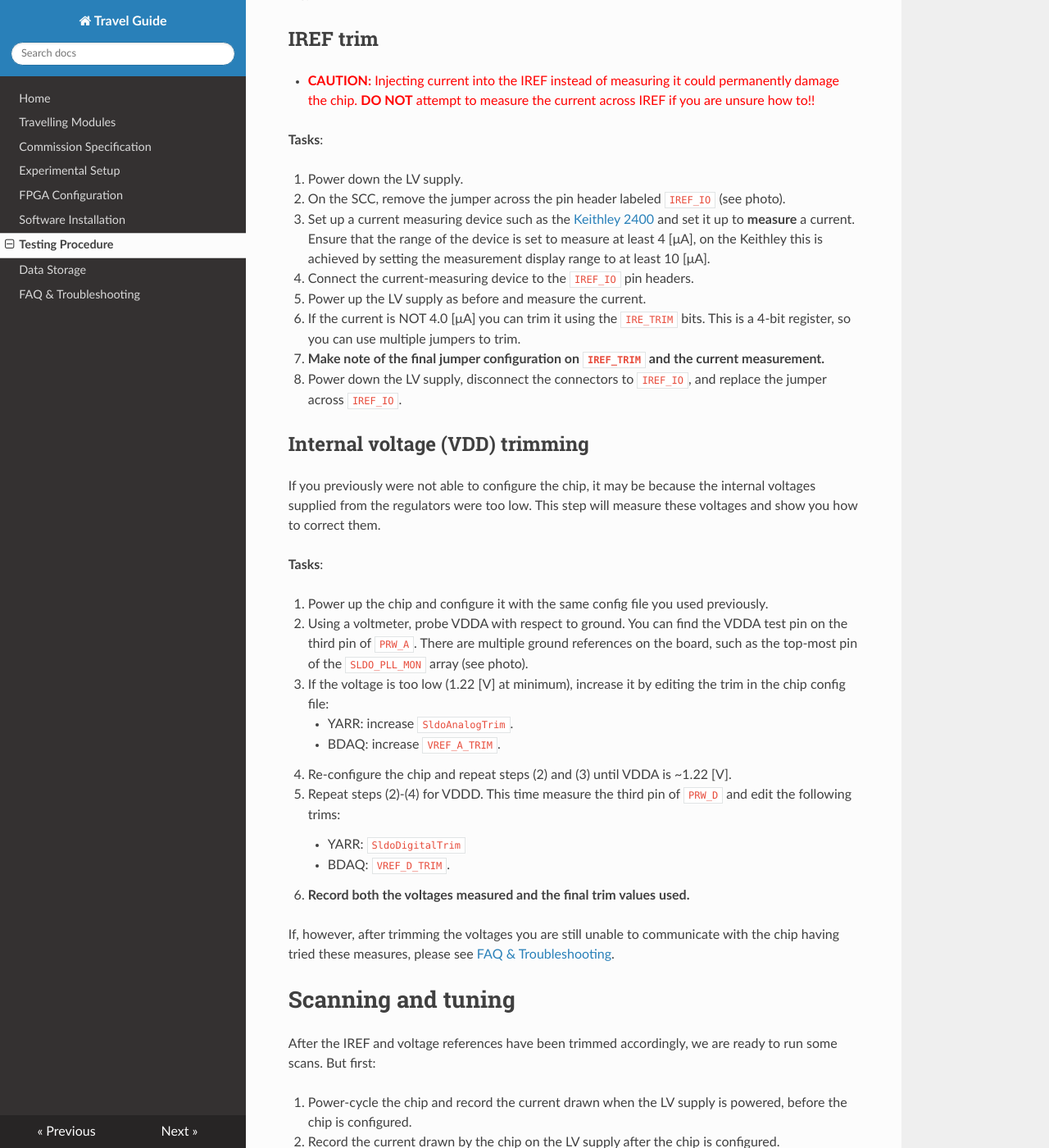
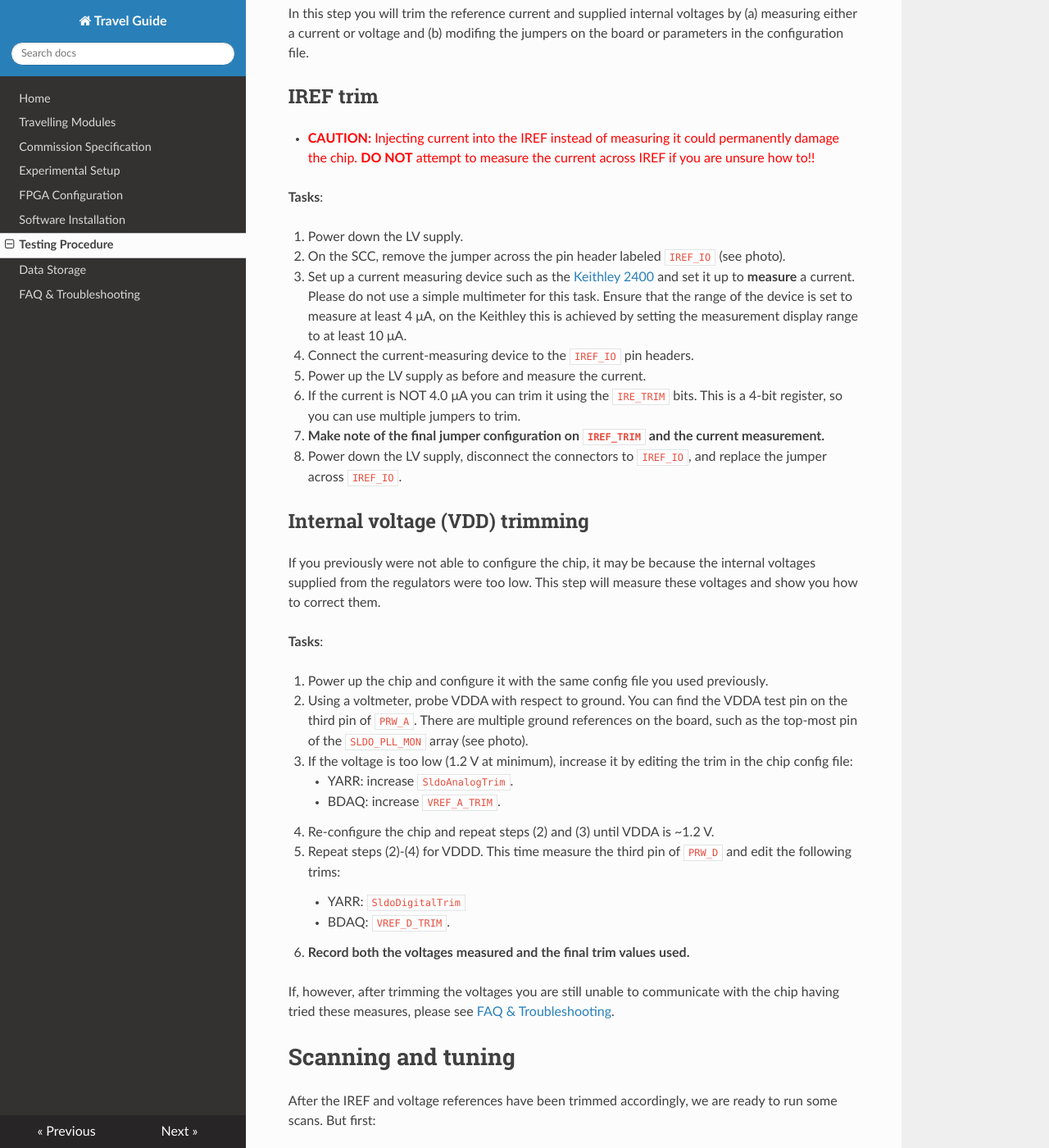
Before and after one commit to lime86/TravellingModule, an MkDocs documentation site: the page built from docs/procedure.md, in a window 1280 px wide and 1400 px high, scrolled down 3384 px. Shown: the whole window at 82% size. Built offline with MkDocs 1.6.1, drawn with Linux system fonts in a browser that asks for light colours; nearby versions of some CDN libraries; old or Windows-style settings are respelled for this version of MkDocs; some of the changed text lies outside the part shown.

Commit message:
Making edits suggested in meeting which include updating images.

```diff
--- a/docs/procedure.md
+++ b/docs/procedure.md
@@ -18,7 +18,7 @@ These basic tasks should be performed upon recieving the package:
 
    1. Please note in the table, [here](https://twiki.cern.ch/twiki/bin/viewauth/Atlas/ContactDetails) when the module was recieved.
    2. Please take photos of the package, as well as performing a visual inspection of the module, being careful to note down (and photograph) any scratches or damage on the board. In addition, please check the wire bond connections under a microscope to make sure there is no detachment during transport.
-   3. Check that the jumpers on the Single Chip Card (SCC) are correct. Complete SCC configuration is listed [here](https://twiki.cern.ch/twiki/pub/RD53/RD53ATesting/RD53A_SCC_Configuration.pdf), but in particular make sure to check the following:
+   3. Check that the jumpers on the Single Chip Card (SCC) are correct. Complete SCC configuration is listed [here](https://twiki.cern.ch/twiki/pub/RD53/RD53ATesting/RD53A_SCC_Configuration.pdf) (note that it does not mention the `PLL_RST` pin header, which should have a jumper across it. Check page 3, which has a diagram of the jumpers.). In particular, note:
       * <span style="color:red">The pin headers labelled `PWR_A` and `PWR_D` (outlined in red box in image) should both be set to `VINA` and `VIND`, respectively. This is done by setting the jumper to connect the left and middle pin for each set of three pins (when the board is orientated as seen in the photo). <b>Setting these jumpers ensures the voltage regulators are used during operation. Setting these incorrectly could lead to permanent damage in the chip.</b></color>
       * Check that the PLL and CML drivers are being powered from VDDA by setting VDD_PLL_SEL and VDD_CML_SEL to VDDA, respectively (left most pins for each set of 6 in yellow box in photo).
       * Make sure, for normal operation, that both the `VREF_ADC` and `IREF_IO` pin headers both have jumpers on them.
@@ -38,9 +38,9 @@ With the chip inspected and jumpers set correctly on the SCC, make a quick check
 	mode at **1.8V**. *If using direct powering (not recommended) DO NOT exceed 1.3V, anything higher will likely to
 	result in <b>permanent damage</b>.*
 
-Connect the **Low Voltage (LV)** supply via molex to the `PWR_IN` connector, as shown in the photo below. If you are unclear as to how to set up your LV supply, please see the instructions in [Experimental setup](expsetup.md). Connect the SCC to your readout system (be it YARR or BDAQ) using a displayport connector, as seen in the photo.
+Connect the **Low Voltage (LV)** supply via Molex to the `PWR_IN` connector, as shown in the photo below. If you are unclear as to how to set up your LV supply, please see the instructions in [Experimental setup](expsetup.md). Connect the SCC to your readout system (be it YARR or BDAQ) using a displayport connector, as seen in the photo.
 
-![connectors](images/SCC_connectors.jpg)
+![connectors](images/SCC_connectorsEdit.jpg)
 
 Next, edit the configuration (config) file used for these tests. BDAQ and YARR use *different* default configs:
 
@@ -61,7 +61,7 @@ Next, edit the configuration (config) file used for these tests. BDAQ and YARR u
 Trim IREF and voltage regulators
 =================================
 
-![measurePins](images/SCC_labeled_new.jpg)
+![measurePins](images/SCC_labeled_yellowLabels.jpg)
 
 In this step you will trim the reference current and supplied internal voltages by (a) measuring either a current or voltage and (b) modifing the jumpers on the board or parameters in the configuration file.
 
@@ -74,10 +74,10 @@ In this step you will trim the reference current and supplied internal voltages
 
    1. Power down the LV supply.
    2. On the SCC, remove the jumper across the pin header labeled `IREF_IO` (see photo).
-   3. Set up a current measuring device such as the [Keithley 2400](http://research.physics.illinois.edu/bezryadin/labprotocol/Keithley2400Manual.pdf) and set it up to **measure** a current. Ensure that the range of the device is set to measure at least 4 [μA], on the Keithley this is achieved by setting the measurement display range to at least 10 [μA].
+   3. Set up a current measuring device such as the [Keithley 2400](http://research.physics.illinois.edu/bezryadin/labprotocol/Keithley2400Manual.pdf) and set it up to **measure** a current. Please do not use a simple multimeter for this task. Ensure that the range of the device is set to measure at least 4 μA, on the Keithley this is achieved by setting the measurement display range to at least 10 μA.
    4. Connect the current-measuring device to the `IREF_IO` pin headers.
    5. Power up the LV supply as before and measure the current.
-   6. If the current is NOT 4.0 [μA] you can trim it using the `IRE_TRIM` bits. This is a 4-bit register, so you can use multiple jumpers to trim.
+   6. If the current is NOT 4.0 μA you can trim it using the `IRE_TRIM` bits. This is a 4-bit register, so you can use multiple jumpers to trim.
    7. **Make note of the final jumper configuration on `IREF_TRIM` and the current measurement.**
    8. Power down the LV supply, disconnect the connectors to `IREF_IO`, and replace the jumper across `IREF_IO`.
 
@@ -89,10 +89,10 @@ If you previously were not able to configure the chip, it may be because the int
 
    1. Power up the chip and configure it with the same config file you used previously.
    2. Using a voltmeter, probe VDDA with respect to ground. You can find the VDDA test pin on the third pin of `PRW_A`. There are multiple ground references on the board, such as the top-most pin of the `SLDO_PLL_MON` array (see photo).
-   3. If the voltage is too low (1.22 [V] at minimum), increase it by editing the trim in the chip config file:
+   3. If the voltage is too low (1.2 V at minimum), increase it by editing the trim in the chip config file:
        * YARR: increase ``SldoAnalogTrim``.
 	   * BDAQ: increase ``VREF_A_TRIM``.
-   4. Re-configure the chip and repeat steps (2) and (3) until VDDA is ~1.22 [V].
+   4. Re-configure the chip and repeat steps (2) and (3) until VDDA is ~1.2 V.
    5. Repeat steps (2)-(4) for VDDD. This time measure the third pin of `PRW_D` and edit the following trims:
       * YARR: ``SldoDigitalTrim``
       * BDAQ: ``VREF_D_TRIM``.
@@ -118,7 +118,7 @@ The general scan procedure is as follows:
       * Digital scan
       * Analog scan
       * Threshold scan
-
+<br>
    * **Tuning scans** should be performed on each frontend separately. The tuning of the linear frontend has to start with _2000e_ and retuned to _1000e_ (execute step 1 and 2 with _2000e_ and repeat with _1000e_). The threshold of all three FE can be tuned to _1k e_. This is the recommended value for the travelling module. The ToT should be tuned to _8 bunch crossings_ at _10k electrons_:
 
       1. Global threshold tuning
@@ -131,7 +131,7 @@ The general scan procedure is as follows:
       * Threshold scan
       * ToT scan
       * Noise scan
-
+   <br>
    * **Post processing (YARR ONLY)**: plot threshold and noise distributions with ROOT scripts.
 
 Either YARR or BDAQ can be used to run these scans. The rest of this page describes how to do this with both systems.
```
Also changed, not shown: docs/images/SCC_connectorsEdit.jpeg (added), docs/images/SCC_labeled_yellowLabels.jpg (added).
